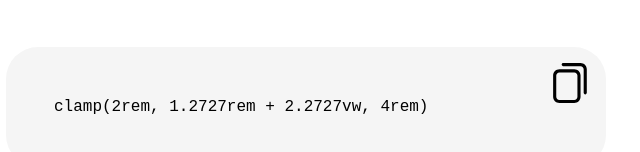
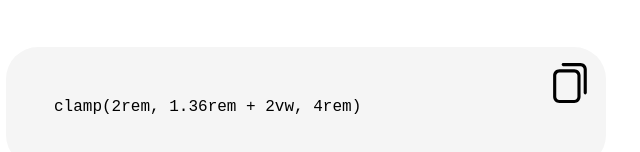
Before and after one commit to wernerglinka/clamp-calculator, a plain HTML site: page index.html in a window 1280 px wide. Shown: the part 390-542 px from the top of the page, 334-974 px from the left. Drawn offline with Linux system fonts and the light colour scheme.

Commit message:
fixed formular for floats

```diff
--- a/index.html
+++ b/index.html
@@ -161,9 +161,9 @@
       function calculateClampFunc() {
         const minWidth = parameters.minWidth / parameters.pxPerRem;
         const maxWidth = parameters.maxWidth / parameters.pxPerRem;
-        const slope = Number((parameters.maxFontSize - parameters.minFontSize) / (maxWidth - minWidth));
-        const yAxisIntersection = Number(-minWidth * slope + parameters.minFontSize);
-        const clampFunc = `clamp(${parameters.minFontSize}rem, ${yAxisIntersection.toFixed(4)}rem + ${(slope * 100).toFixed(4)}vw, ${parameters.maxFontSize}rem)`;
+        const slope = Number.parseFloat((parameters.maxFontSize - parameters.minFontSize) / (maxWidth - minWidth)).toFixed(2);
+        const yAxisIntersection = Number.parseFloat(-minWidth * slope + parameters.minFontSize).toFixed(2);
+        const clampFunc = `clamp(${parameters.minFontSize}rem, ${yAxisIntersection}rem + ${slope * 100}vw, ${parameters.maxFontSize}rem)`;
         // update the result div
         document.querySelector('#result').innerHTML = clampFunc;
       }
```
